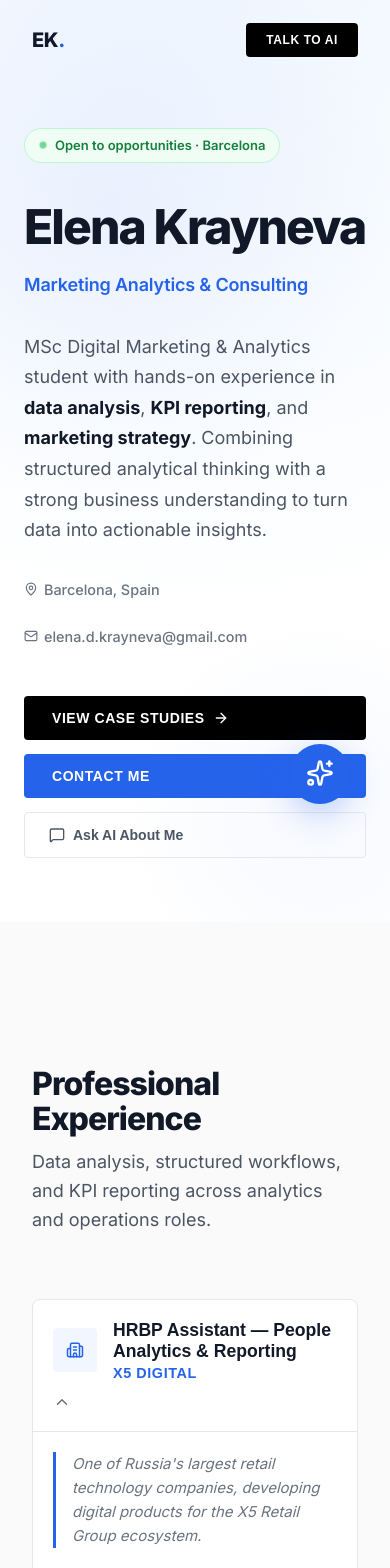
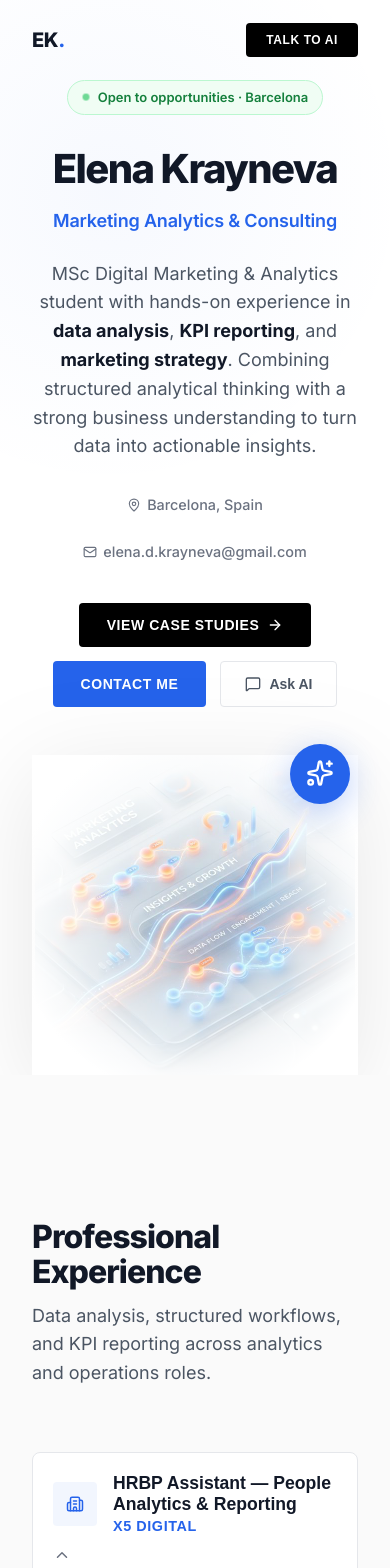
Before and after one commit to elenadkrayneva/antigraviti, a Next.js app: page / in a window 390 px wide. Shown: the top 1568 px of the page. Built offline with nearby package versions, Linux system fonts and the light colour scheme.

Commit message:
Add illustrations and visualizations to theme

```diff
--- a/components/Hero.module.css
+++ b/components/Hero.module.css
@@ -5,16 +5,27 @@
   padding-top: var(--header-height);
   position: relative;
   overflow: hidden;
-  background: var(--bg-glow);
+  background: var(--bg-primary);
+}
+
+.container {
+  max-width: 1200px;
+  width: 100%;
+  margin: 0 auto;
+  padding: 0 2rem;
+  position: relative;
+  z-index: 2;
+}
+
+.heroLayout {
+  display: grid;
+  grid-template-columns: 1.2fr 1fr;
+  align-items: center;
+  gap: 4rem;
 }
 
 .content {
-  max-width: 860px;
   width: 100%;
-  margin: 0 auto;
-  padding: 5rem 2rem 5rem;
-  position: relative;
-  z-index: 2;
 }
 
 .availabilityBadge {
@@ -28,7 +39,7 @@
   border-radius: 99px;
   font-size: 0.8125rem;
   font-weight: 600;
-  margin-bottom: 2.5rem;
+  margin-bottom: 2rem;
 }
 
 .dot {
@@ -45,27 +56,27 @@
 }
 
 .name {
-  font-size: clamp(3rem, 8vw, 6rem);
+  font-size: clamp(2.5rem, 6vw, 5rem);
   font-weight: 800;
   letter-spacing: -0.04em;
-  line-height: 1;
+  line-height: 1.1;
   color: var(--fg-primary);
-  margin-bottom: 1.25rem;
+  margin-bottom: 1rem;
 }
 
 .role {
-  font-size: clamp(1.125rem, 2.5vw, 1.5rem);
+  font-size: clamp(1.125rem, 2.5vw, 1.375rem);
   font-weight: 600;
   color: var(--brand-accent);
-  margin-bottom: 2rem;
+  margin-bottom: 1.5rem;
   letter-spacing: -0.01em;
 }
 
 .subheadline {
   font-size: 1.125rem;
   color: var(--fg-secondary);
-  max-width: 700px;
-  line-height: 1.7;
+  max-width: 600px;
+  line-height: 1.6;
   margin-bottom: 2rem;
 }
 
@@ -78,7 +89,7 @@
   display: flex;
   flex-wrap: wrap;
   gap: 1.5rem;
-  margin-bottom: 3rem;
+  margin-bottom: 2.5rem;
 }
 
 .metaItem {
@@ -169,7 +180,31 @@
   color: var(--brand-accent);
 }
 
-/* Decorative background blobs */
+/* Visual Wrapper */
+.visualWrapper {
+  position: relative;
+  display: flex;
+  justify-content: center;
+  align-items: center;
+}
+
+.heroImage {
+  width: 100%;
+  max-width: 500px;
+  height: auto;
+  object-fit: contain;
+  filter: drop-shadow(0 20px 50px rgba(0,0,0,0.1));
+}
+
+.imageOverlay {
+  position: absolute;
+  inset: 0;
+  background: radial-gradient(circle, transparent 20%, var(--bg-primary) 80%);
+  z-index: 1;
+  pointer-events: none;
+}
+
+/* Decorative background */
 .heroDecor {
   position: absolute;
   inset: 0;
@@ -185,24 +220,42 @@
   width: 600px;
   height: 600px;
   border-radius: 50%;
-  background: radial-gradient(circle, rgba(37,99,235,0.06) 0%, transparent 70%);
-}
-
-.decorBlob2 {
-  position: absolute;
-  bottom: -10%;
-  left: 30%;
-  width: 400px;
-  height: 400px;
-  border-radius: 50%;
   background: radial-gradient(circle, rgba(37,99,235,0.04) 0%, transparent 70%);
 }
 
-@media (max-width: 640px) {
+.decorGrid {
+  position: absolute;
+  bottom: 0;
+  left: 0;
+  right: 0;
+  height: 100%;
+  background-image: radial-gradient(var(--border-subtle) 0.5px, transparent 0.5px);
+  background-size: 30px 30px;
+  mask-image: linear-gradient(to bottom, transparent, black 40%, black 80%, transparent);
+  opacity: 0.3;
+}
+
+@media (max-width: 992px) {
+  .heroLayout {
+    grid-template-columns: 1fr;
+    text-align: center;
+    gap: 3rem;
+  }
   .content {
-    padding: 3rem 1.5rem 4rem;
+    order: 1;
   }
-  .ctaGroup {
-    flex-direction: column;
+  .visualWrapper {
+    order: 2;
+  }
+  .subheadline, .meta, .ctaGroup {
+    margin-left: auto;
+    margin-right: auto;
+    justify-content: center;
   }
 }
+
+@media (max-width: 640px) {
+  .heroImage {
+    max-width: 320px;
+  }
+}
--- a/components/Hero.tsx
+++ b/components/Hero.tsx
@@ -24,6 +24,8 @@ export default function Hero() {
 
   return (
     <section id="hero" className={styles.heroSection}>
+      <div className={styles.container}>
+        <div className={styles.heroLayout}>
           <div className={styles.content}>
             <motion.div
               initial={{ opacity: 0, y: -16 }}
@@ -94,14 +96,30 @@ export default function Hero() {
                 Contact Me
               </button>
               <button onClick={openChatbot} className={styles.btnGhost}>
-            <MessageSquare size={16} /> Ask AI About Me
+                <MessageSquare size={16} /> Ask AI
               </button>
             </motion.div>
           </div>
 
+          <motion.div
+            className={styles.visualWrapper}
+            initial={{ opacity: 0, scale: 0.95 }}
+            animate={{ opacity: 1, scale: 1 }}
+            transition={{ duration: 0.8, delay: 0.2 }}
+          >
+            <div className={styles.imageOverlay} />
+            <img
+              src="/images/hero_visual.png"
+              alt="Strategic Visualization"
+              className={styles.heroImage}
+            />
+          </motion.div>
+        </div>
+      </div>
+
       <div className={styles.heroDecor} aria-hidden="true">
         <div className={styles.decorBlob1} />
-        <div className={styles.decorBlob2} />
+        <div className={styles.decorGrid} />
       </div>
     </section>
   );
--- a/components/Skills.module.css
+++ b/components/Skills.module.css
@@ -1,6 +1,15 @@
 .section {
   padding: 8rem 0;
   background: var(--bg-primary);
+  position: relative;
+}
+
+.header {
+  display: flex;
+  justify-content: space-between;
+  align-items: center;
+  gap: 2rem;
+  margin-bottom: 4rem;
 }
 
 .sectionTitle {
@@ -14,15 +23,36 @@
 .sectionSubtitle {
   color: var(--fg-secondary);
   font-size: 1.125rem;
-  max-width: 620px;
+  max-width: 520px;
   line-height: 1.6;
+}
+
+.headerVisual {
+  display: block;
+}
+
+.miniIllustration {
+  width: 180px;
+  height: auto;
+  opacity: 0.9;
+  filter: drop-shadow(0 10px 20px rgba(0,0,0,0.05));
+}
+
+@media (max-width: 768px) {
+  .header {
+    flex-direction: column;
+    text-align: center;
+    align-items: center;
+  }
+  .headerVisual {
+    display: none;
+  }
 }
 
 .grid {
   display: grid;
   grid-template-columns: repeat(auto-fit, minmax(320px, 1fr));
   gap: 1.5rem;
-  margin-top: 4rem;
 }
 
 .categoryCard {
@@ -30,23 +60,40 @@
   border: 1px solid var(--border-subtle);
   border-radius: var(--radius-md);
   padding: 2.5rem 2rem;
-  transition: all 0.2s;
+  transition: all 0.3s cubic-bezier(0.4, 0, 0.2, 1);
   height: 100%;
 }
 
 .categoryCard:hover {
   border-color: var(--brand-accent);
-  transform: translateY(-4px);
-  box-shadow: 0 12px 30px rgba(37,99,235,0.06);
+  transform: translateY(-8px);
+  box-shadow: 0 20px 40px rgba(37,99,235,0.08);
+}
+
+.cardHeader {
+  display: flex;
+  align-items: center;
+  gap: 1rem;
+  margin-bottom: 1.5rem;
+}
+
+.iconBox {
+  width: 40px;
+  height: 40px;
+  background: var(--brand-accent-soft);
+  color: var(--brand-accent);
+  display: flex;
+  align-items: center;
+  justify-content: center;
+  border-radius: 10px;
 }
 
 .categoryTitle {
   font-size: 0.75rem;
   font-weight: 800;
   text-transform: uppercase;
-  letter-spacing: 0.1em;
+  letter-spacing: 0.12em;
   color: var(--fg-primary);
-  margin-bottom: 1.5rem;
 }
 
 .pills {
@@ -56,19 +103,27 @@
 }
 
 .pill {
-  background: var(--brand-accent-soft);
-  color: var(--brand-accent);
+  background: #f8fafc;
+  color: var(--fg-secondary);
   font-size: 0.8125rem;
   font-weight: 600;
   padding: 6px 14px;
   border-radius: var(--radius-sm);
-  border: 1px solid transparent;
+  border: 1px solid var(--border-subtle);
   transition: all 0.2s;
 }
 
+.categoryCard:hover .pill {
+  color: var(--brand-accent);
+  border-color: var(--brand-accent-soft);
+  background: var(--brand-accent-soft);
+}
+
 .pill:hover {
-  background: var(--brand-accent);
-  color: #ffffff;
+  background: var(--brand-accent) !important;
+  color: #ffffff !important;
+  border-color: var(--brand-accent);
+  transform: scale(1.05);
 }
 
 /* Subgroups styling */
--- a/components/Skills.tsx
+++ b/components/Skills.tsx
@@ -3,21 +3,41 @@ import { motion } from 'framer-motion';
 import styles from './Skills.module.css';
 import cvData from '@/data/cv.json';
 
+import { BarChart3, Target, Calculator, Layers } from 'lucide-react';
+
 export default function Skills() {
   const { skills_columns } = cvData;
+
+  const getIcon = (title: string) => {
+    if (title.toLowerCase().includes('analytics')) return <BarChart3 size={20} />;
+    if (title.toLowerCase().includes('strategy')) return <Target size={20} />;
+    if (title.toLowerCase().includes('tools')) return <Layers size={20} />;
+    return <Calculator size={20} />;
+  };
 
   return (
     <section id="skills" className={styles.section}>
       <div className="container">
+        <div className={styles.header}>
           <motion.div
-          initial={{ opacity: 0, y: 20 }}
-          whileInView={{ opacity: 1, y: 0 }}
+            initial={{ opacity: 0, x: -20 }}
+            whileInView={{ opacity: 1, x: 0 }}
             viewport={{ once: true }}
             transition={{ duration: 0.6 }}
           >
             <h2 className={styles.sectionTitle}>Skills & Tools</h2>
             <p className={styles.sectionSubtitle}>Analytical, marketing, and strategic skills — backed by hands-on tools and frameworks.</p>
           </motion.div>
+
+          <motion.div
+            className={styles.headerVisual}
+            initial={{ opacity: 0, scale: 0.8 }}
+            whileInView={{ opacity: 1, scale: 1 }}
+            viewport={{ once: true }}
+          >
+            <img src="/images/skills_visual.png" alt="Strategic Visual" className={styles.miniIllustration} />
+          </motion.div>
+        </div>
 
         <div className={styles.grid}>
           {skills_columns.map((column, idx) => (
@@ -29,7 +49,12 @@ export default function Skills() {
               viewport={{ once: true }}
               transition={{ delay: idx * 0.1 }}
             >
+              <div className={styles.cardHeader}>
+                <div className={styles.iconBox}>
+                  {getIcon(column.title)}
+                </div>
                 <h3 className={styles.categoryTitle}>{column.title}</h3>
+              </div>
 
               {column.pills && (
                 <div className={styles.pills}>
```
Also changed, not shown: public/images/hero_visual.png (added), public/images/skills_visual.png (added). Lines whose indentation alone changed are shown as unchanged.
